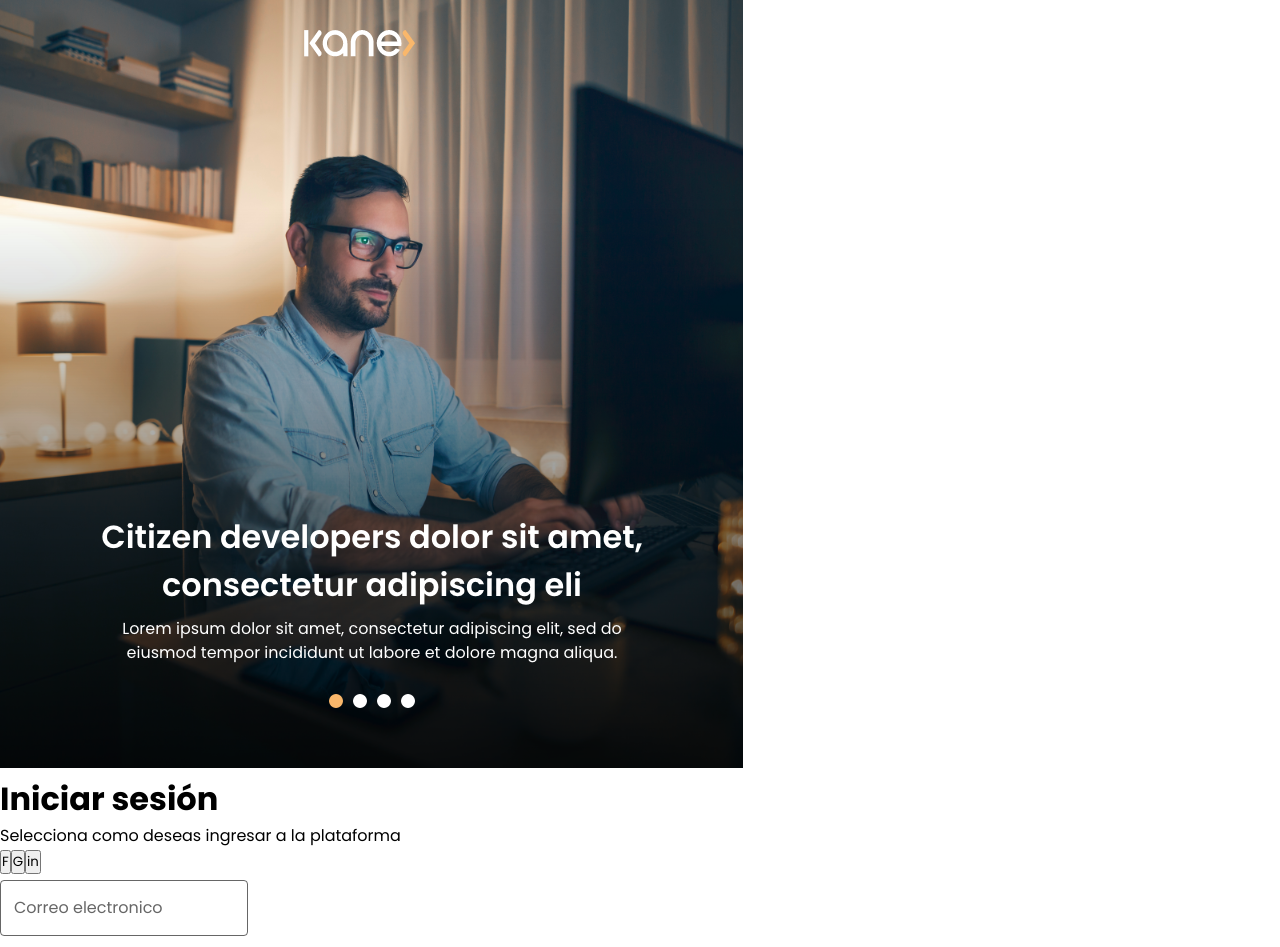
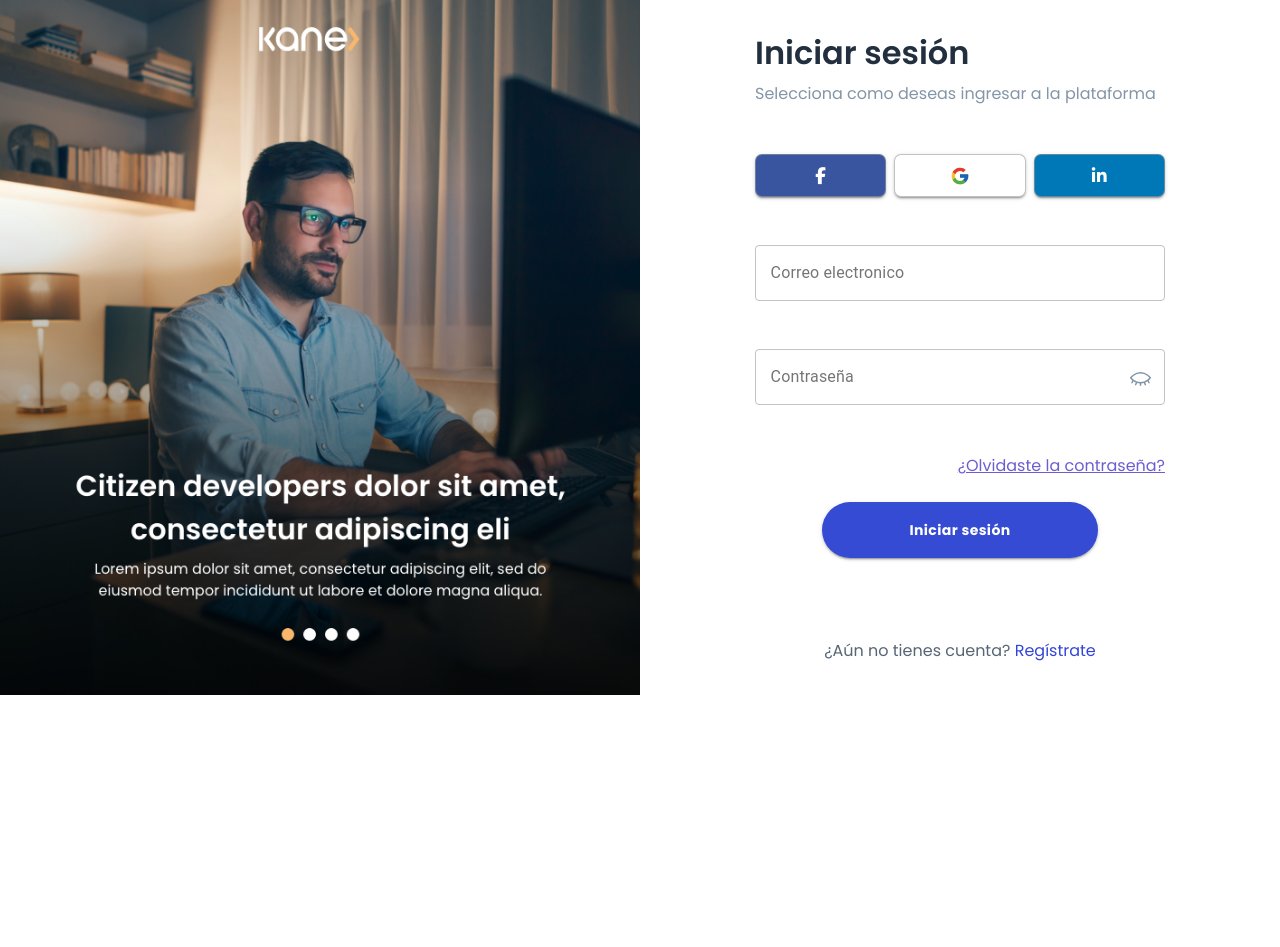
Before and after one commit to victores21/prendo-reactjs, a React (Create React App) app: page / in a window 1280 px wide. Shown: the top 947 px of the page. After the commit the page ends 800 px from the top, so only its background shows below. Built offline with nearby package versions, Linux system fonts and the light colour scheme.

Commit message:
Added a static design for Login Page (No logic yet, this is only the design)

```diff
--- a/src/pages/Login/Login.jsx
+++ b/src/pages/Login/Login.jsx
@@ -1,8 +1,54 @@
-import { React } from "react";
+import { React, useState } from "react";
 import logo from "../../images/Foto.png";
 import "../Login/Login.scss";
+import TextField from "@material-ui/core/TextField";
+import { makeStyles } from "@material-ui/core/styles";
+import clsx from "clsx";
+import IconButton from "@material-ui/core/IconButton";
+import OutlinedInput from "@material-ui/core/OutlinedInput";
+
+import InputLabel from "@material-ui/core/InputLabel";
+import InputAdornment from "@material-ui/core/InputAdornment";
+
+import FormControl from "@material-ui/core/FormControl";
+import Button from "@material-ui/core/Button";
+import googleIcon from "../../images/google-icon.svg";
+
+import EyeOpenIcon from "../../components/EyeOpenIcon/EyeOpenIcon";
+import EyeClosedIcon from "../../components/EyeClosedIcon/EyeClosedIcon";
+
+const useStyles = makeStyles((theme) => ({
+  inputClass: {
+    width: "410px",
+  },
+  customIcon: {
+    width: "100%",
+    height: "100%",
+  },
+}));
 
 const Login = () => {
+  const classes = useStyles();
+  const [values, setValues] = useState({
+    amount: "",
+    password: "",
+    weight: "",
+    weightRange: "",
+    showPassword: false,
+  });
+
+  const handleChange = (prop) => (event) => {
+    setValues({ ...values, [prop]: event.target.value });
+  };
+
+  const handleClickShowPassword = () => {
+    setValues({ ...values, showPassword: !values.showPassword });
+  };
+
+  const handleMouseDownPassword = (event) => {
+    event.preventDefault();
+  };
+
   return (
     <>
       <div className="login-container">
@@ -11,6 +57,7 @@ const Login = () => {
             <img className="hero-left__image" src={logo} alt="" />
           </div>
           <div className="hero-right">
+            <div className="row">
               <div className="hero-right__title">
                 <h1 className="hero-right__title--text">Iniciar sesión</h1>
               </div>
@@ -19,40 +66,101 @@ const Login = () => {
                   Selecciona como deseas ingresar a la plataforma
                 </p>
               </div>
-            <div className="hero-right_socials">
-              <button className="hero-right__social-buttons">F</button>
-              <button className="hero-right__social-buttons">G</button>
-              <button className="hero-right__social-buttons">in</button>
+              <div className="hero-right__socials">
+                <Button
+                  variant="contained"
+                  color="primary"
+                  className="hero-right__social-button facebook-background--color"
+                >
+                  <i class="fab fa-facebook-f"></i>
+                </Button>
+                <Button
+                  variant="contained"
+                  color="primary"
+                  className="hero-right__social-button google-background--color google--button"
+                >
+                  <img className="form-input__image" src={googleIcon} alt="" />
+                </Button>
+                <Button
+                  variant="contained"
+                  color="primary"
+                  className="hero-right__social-button linkedin-background--color"
+                >
+                  <i class="fab fa-linkedin-in"></i>
+                </Button>
               </div>
               <div className="form">
                 <div className="form__input">
-                <label className="pure-material-textfield-outlined">
-                  <input placeholder=" " />
-                  <span>Correo electronico</span>
-                </label>
+                  <TextField
+                    className={classes.inputClass}
+                    id="outlined-basic"
+                    label="Correo electronico"
+                    variant="outlined"
+                  />
                 </div>
                 <div className="form__input">
-                <label className="pure-material-textfield-outlined">
-                  <input placeholder=" " />
-                  <span>Contraseña</span>
-                </label>
+                  <FormControl
+                    className={clsx(
+                      classes.margin,
+                      classes.textField,
+                      classes.inputClass
+                    )}
+                    variant="outlined"
+                  >
+                    <InputLabel
+                      htmlFor="outlined-adornment-password"
+                      className="font-600"
+                    >
+                      Contraseña
+                    </InputLabel>
+                    <OutlinedInput
+                      id="outlined-adornment-password"
+                      type={values.showPassword ? "text" : "password"}
+                      value={values.password}
+                      onChange={handleChange("password")}
+                      endAdornment={
+                        <InputAdornment position="end">
+                          <IconButton
+                            aria-label="toggle password visibility"
+                            onClick={handleClickShowPassword}
+                            onMouseDown={handleMouseDownPassword}
+                            edge="end"
+                          >
+                            {values.showPassword ? (
+                              <EyeOpenIcon className={classes.customIcon} />
+                            ) : (
+                              <EyeClosedIcon className={classes.customIcon} />
+                            )}
+                          </IconButton>
+                        </InputAdornment>
+                      }
+                      labelWidth={70}
+                    />
+                  </FormControl>
                 </div>
                 <div className="form__forgotpass">
-                <a className="form_forgotpass--text">
+                  <a href="#" className="form_forgotpass--text">
                     ¿Olvidaste la contraseña?
                   </a>
                 </div>
                 <div className="form__login">
-                <button className="form__login--button">Iniciar sesión</button>
+                  <Button
+                    variant="contained"
+                    color="primary"
+                    className="form__login--button"
+                  >
+                    Iniciar sesión
+                  </Button>
                 </div>
 
-              <div className="form__signup">
-                <p>
+                <div className="form-signup">
+                  <p class="form-signup--text">
                     ¿Aún no tienes cuenta?{" "}
-                  <a href="#" class="text--primary">
+                    <a href="#" class="form-signup--signup">
                       Regístrate
                     </a>
                   </p>
+                </div>
               </div>
             </div>
           </div>
--- a/src/pages/Login/Login.scss
+++ b/src/pages/Login/Login.scss
@@ -1,236 +1,198 @@
 .login-container {
-  //Input Material Design
-  .pure-material-textfield-outlined {
-    --pure-material-safari-helper1: rgb(
-      var(--pure-material-primary-rgb, 33, 150, 243)
-    );
-    position: relative;
-    display: inline-block;
-    padding-top: 6px;
-    font-family: var(
-      --pure-material-font,
-      "Roboto",
-      "Segoe UI",
-      BlinkMacSystemFont,
-      system-ui,
-      -apple-system
-    );
-    font-size: 16px;
-    line-height: 1.5;
-    overflow: hidden;
-  }
+  .hero {
+    display: flex;
+    // height: 100vh;
+    flex-direction: column;
 
-  /* Input, Textarea */
-  .pure-material-textfield-outlined > input,
-  .pure-material-textfield-outlined > textarea {
-    box-sizing: border-box;
-    margin: 0;
-    border: solid 1px; /* Safari */
-    border-color: rgba(var(--pure-material-onsurface-rgb, 0, 0, 0), 0.6);
-    border-top-color: transparent;
-    border-radius: 4px;
-    padding: 15px 13px 15px;
-    width: 100%;
-    height: inherit;
-    color: rgba(var(--pure-material-onsurface-rgb, 0, 0, 0), 0.87);
-    background-color: transparent;
-    box-shadow: none; /* Firefox */
-    font-family: inherit;
-    font-size: inherit;
-    line-height: inherit;
-    caret-color: rgb(var(--pure-material-primary-rgb, 33, 150, 243));
-    transition: border 0.2s, box-shadow 0.2s;
-  }
+    .hero-left {
+      .hero-left__image {
+        width: 100%;
+      }
+    }
 
-  /* Span */
-  .pure-material-textfield-outlined > input + span,
-  .pure-material-textfield-outlined > textarea + span {
-    position: absolute;
-    top: 0;
-    left: 0;
-    display: flex;
-    border-color: rgba(var(--pure-material-onsurface-rgb, 0, 0, 0), 0.6);
-    width: 100%;
-    max-height: 100%;
-    color: rgba(var(--pure-material-onsurface-rgb, 0, 0, 0), 0.6);
-    font-size: 75%;
-    line-height: 15px;
-    cursor: text;
-    transition: color 0.2s, font-size 0.2s, line-height 0.2s;
-  }
+    .hero-right {
+      display: flex;
+      justify-content: center;
+      align-items: center;
+      padding: 4rem;
 
-  /* Corners */
-  .pure-material-textfield-outlined > input + span::before,
-  .pure-material-textfield-outlined > input + span::after,
-  .pure-material-textfield-outlined > textarea + span::before,
-  .pure-material-textfield-outlined > textarea + span::after {
-    content: "";
-    display: block;
-    box-sizing: border-box;
-    margin-top: 6px;
-    border-top: solid 1px;
-    border-top-color: rgba(var(--pure-material-onsurface-rgb, 0, 0, 0), 0.6);
-    min-width: 10px;
-    height: 8px;
-    pointer-events: none;
-    box-shadow: inset 0 1px transparent;
-    transition: border-color 0.2s, box-shadow 0.2s;
-  }
+      .row {
+        max-width: 410px;
+      }
+      .hero-right__title {
+        margin-bottom: 0.5rem;
+        .hero-right__title--text {
+          text-align: left;
+          font: normal normal 600 32px/42px Poppins;
+          letter-spacing: 0px;
+          color: #222f3e;
+          opacity: 1;
+        }
+      }
 
-  .pure-material-textfield-outlined > input + span::before,
-  .pure-material-textfield-outlined > textarea + span::before {
-    margin-right: 4px;
-    border-left: solid 1px transparent;
-    border-radius: 4px 0;
-  }
+      .hero-right__description {
+        margin-bottom: 3rem;
+        .hero-right__description--text {
+          text-align: left;
+          font: normal normal normal 16px/24px Poppins;
+          letter-spacing: 0px;
+          color: #8395a7;
+          opacity: 1;
+        }
+      }
 
-  .pure-material-textfield-outlined > input + span::after,
-  .pure-material-textfield-outlined > textarea + span::after {
-    flex-grow: 1;
-    margin-left: 4px;
-    border-right: solid 1px transparent;
-    border-radius: 0 4px;
-  }
+      .hero-right__socials {
+        display: flex;
+        margin: 1rem 0;
+        .fab {
+          color: #fff;
+          font-size: 30px;
+          font-size: 17px;
+        }
+        .form-input__image {
+          max-width: 20px;
+        }
+        .facebook-background--color {
+          background: #3a559f;
+        }
+        .google-background--color {
+          background: #fff;
+        }
+        .linkedin-background--color {
+          background: #0077b7;
+        }
+        .google--button {
+          margin: 0 0.5rem;
+        }
+        .font-600 {
+          font-weight: 600;
+        }
+        .hero-right__social-button {
+          color: #00000099;
+          width: 33%;
+          height: 43px;
+          border: none;
+          border-radius: 7px;
+          border: 1px solid #9999;
+          font-weight: 600;
+          // margin-right: 1rem;
+        }
+      }
 
-  /* Hover */
-  .pure-material-textfield-outlined:hover > input,
-  .pure-material-textfield-outlined:hover > textarea {
-    border-color: rgba(var(--pure-material-onsurface-rgb, 0, 0, 0), 0.87);
-    border-top-color: transparent;
-  }
+      .form {
+        .form__input {
+          margin: 3rem 0;
+          .MuiInputLabel-outlined {
+            padding: 0 0.1rem;
+            background: #fff;
+          }
+          .MuiIcon-root {
+            width: 100%;
+            height: 100%;
+          }
+        }
+        .form__forgotpass {
+          text-align: end;
+          margin-top: 2rem;
+          .form_forgotpass--text {
+            color: #6c5dd3;
+          }
+        }
+        .form__login {
+          text-align: center;
+          margin-top: 1.5rem;
 
-  .pure-material-textfield-outlined:hover > input + span::before,
-  .pure-material-textfield-outlined:hover > textarea + span::before,
-  .pure-material-textfield-outlined:hover > input + span::after,
-  .pure-material-textfield-outlined:hover > textarea + span::after {
-    border-top-color: rgba(var(--pure-material-onsurface-rgb, 0, 0, 0), 0.87);
-  }
+          .MuiButton-root {
+            text-transform: initial;
+          }
 
-  .pure-material-textfield-outlined:hover > input:not(:focus):placeholder-shown,
-  .pure-material-textfield-outlined:hover
-    > textarea:not(:focus):placeholder-shown {
-    border-color: rgba(var(--pure-material-onsurface-rgb, 0, 0, 0), 0.87);
-  }
+          .form__login--button {
+            background: #354bd4 0% 0% no-repeat padding-box;
+            opacity: 1;
+            height: 56px;
+            width: 276px;
+            color: #fff;
+            font-weight: bold;
+            border-radius: 30px;
+            border: none;
+          }
+        }
 
-  /* Placeholder-shown */
-  .pure-material-textfield-outlined > input:not(:focus):placeholder-shown,
-  .pure-material-textfield-outlined > textarea:not(:focus):placeholder-shown {
-    border-top-color: rgba(var(--pure-material-onsurface-rgb, 0, 0, 0), 0.6);
-  }
+        .form-signup {
+          text-align: center;
+          margin-top: 5rem;
 
-  .pure-material-textfield-outlined
-    > input:not(:focus):placeholder-shown
-    + span,
-  .pure-material-textfield-outlined
-    > textarea:not(:focus):placeholder-shown
-    + span {
-    font-size: inherit;
-    line-height: 68px;
-  }
+          .form-signup--text {
+            color: #576574;
 
-  .pure-material-textfield-outlined
-    > input:not(:focus):placeholder-shown
-    + span::before,
-  .pure-material-textfield-outlined
-    > textarea:not(:focus):placeholder-shown
-    + span::before,
-  .pure-material-textfield-outlined
-    > input:not(:focus):placeholder-shown
-    + span::after,
-  .pure-material-textfield-outlined
-    > textarea:not(:focus):placeholder-shown
-    + span::after {
-    border-top-color: transparent;
-  }
-
-  /* Focus */
-  .pure-material-textfield-outlined > input:focus,
-  .pure-material-textfield-outlined > textarea:focus {
-    border-color: rgb(var(--pure-material-primary-rgb, 33, 150, 243));
-    border-top-color: transparent;
-    box-shadow: inset 1px 0 var(--pure-material-safari-helper1),
-      inset -1px 0 var(--pure-material-safari-helper1),
-      inset 0 -1px var(--pure-material-safari-helper1);
-    outline: none;
-  }
-
-  .pure-material-textfield-outlined > input:focus + span,
-  .pure-material-textfield-outlined > textarea:focus + span {
-    color: rgb(var(--pure-material-primary-rgb, 33, 150, 243));
-  }
-
-  .pure-material-textfield-outlined > input:focus + span::before,
-  .pure-material-textfield-outlined > input:focus + span::after,
-  .pure-material-textfield-outlined > textarea:focus + span::before,
-  .pure-material-textfield-outlined > textarea:focus + span::after {
-    border-top-color: var(--pure-material-safari-helper1) !important;
-    box-shadow: inset 0 1px var(--pure-material-safari-helper1);
-  }
-
-  /* Disabled */
-  .pure-material-textfield-outlined > input:disabled,
-  .pure-material-textfield-outlined > input:disabled + span,
-  .pure-material-textfield-outlined > textarea:disabled,
-  .pure-material-textfield-outlined > textarea:disabled + span {
-    border-color: rgba(
-      var(--pure-material-onsurface-rgb, 0, 0, 0),
-      0.38
-    ) !important;
-    border-top-color: transparent !important;
-    color: rgba(var(--pure-material-onsurface-rgb, 0, 0, 0), 0.38);
-    pointer-events: none;
-  }
-
-  .pure-material-textfield-outlined > input:disabled + span::before,
-  .pure-material-textfield-outlined > input:disabled + span::after,
-  .pure-material-textfield-outlined > textarea:disabled + span::before,
-  .pure-material-textfield-outlined > textarea:disabled + span::after {
-    border-top-color: rgba(
-      var(--pure-material-onsurface-rgb, 0, 0, 0),
-      0.38
-    ) !important;
-  }
-
-  .pure-material-textfield-outlined > input:disabled:placeholder-shown,
-  .pure-material-textfield-outlined > input:disabled:placeholder-shown + span,
-  .pure-material-textfield-outlined > textarea:disabled:placeholder-shown,
-  .pure-material-textfield-outlined
-    > textarea:disabled:placeholder-shown
-    + span {
-    border-top-color: rgba(
-      var(--pure-material-onsurface-rgb, 0, 0, 0),
-      0.38
-    ) !important;
-  }
-
-  .pure-material-textfield-outlined
-    > input:disabled:placeholder-shown
-    + span::before,
-  .pure-material-textfield-outlined
-    > input:disabled:placeholder-shown
-    + span::after,
-  .pure-material-textfield-outlined
-    > textarea:disabled:placeholder-shown
-    + span::before,
-  .pure-material-textfield-outlined
-    > textarea:disabled:placeholder-shown
-    + span::after {
-    border-top-color: transparent !important;
-  }
-
-  /* Faster transition in Safari for less noticable fractional font-size issue */
-  @media not all and (min-resolution: 0.001dpcm) {
-    @supports (-webkit-appearance: none) {
-      .pure-material-textfield-outlined > input,
-      .pure-material-textfield-outlined > input + span,
-      .pure-material-textfield-outlined > textarea,
-      .pure-material-textfield-outlined > textarea + span,
-      .pure-material-textfield-outlined > input + span::before,
-      .pure-material-textfield-outlined > input + span::after,
-      .pure-material-textfield-outlined > textarea + span::before,
-      .pure-material-textfield-outlined > textarea + span::after {
-        transition-duration: 0.1s;
+            .form-signup--signup {
+              color: #3345d7;
+              text-decoration: none;
+            }
+          }
+        }
       }
     }
   }
 }
+@media (min-width: 1024px) {
+  .login-container {
+    .hero {
+      display: flex;
+      // height: 100vh;
+      flex-direction: row;
+
+      .hero-left {
+        width: 50%;
+        .hero-left__image {
+          width: 100%;
+          height: 100%;
+          object-fit: cover;
+        }
+      }
+
+      .hero-right {
+        display: flex;
+        justify-content: center;
+        align-items: center;
+        padding: 2rem;
+        width: 50%;
+        .row {
+          max-width: 410px;
+          width: 100%;
+        }
+      }
+    }
+  }
+}
+
+@media (min-width: 1440px) {
+  .login-container {
+    .hero {
+      display: flex;
+      // height: 100vh;
+      flex-direction: row;
+
+      .hero-left {
+        width: 50%;
+        .hero-left__image {
+          width: 100%;
+          height: 100%;
+          object-fit: cover;
+        }
+      }
+
+      .hero-right {
+        display: flex;
+        justify-content: center;
+        align-items: center;
+        padding: 2rem;
+        width: 50%;
+        .row {
+          max-width: 430px;
+          width: 100%;
+        }
+      }
+    }
+  }
+}
```
Also changed, not shown: src/images/google-icon.svg (added). Lines whose indentation alone changed are shown as unchanged.
